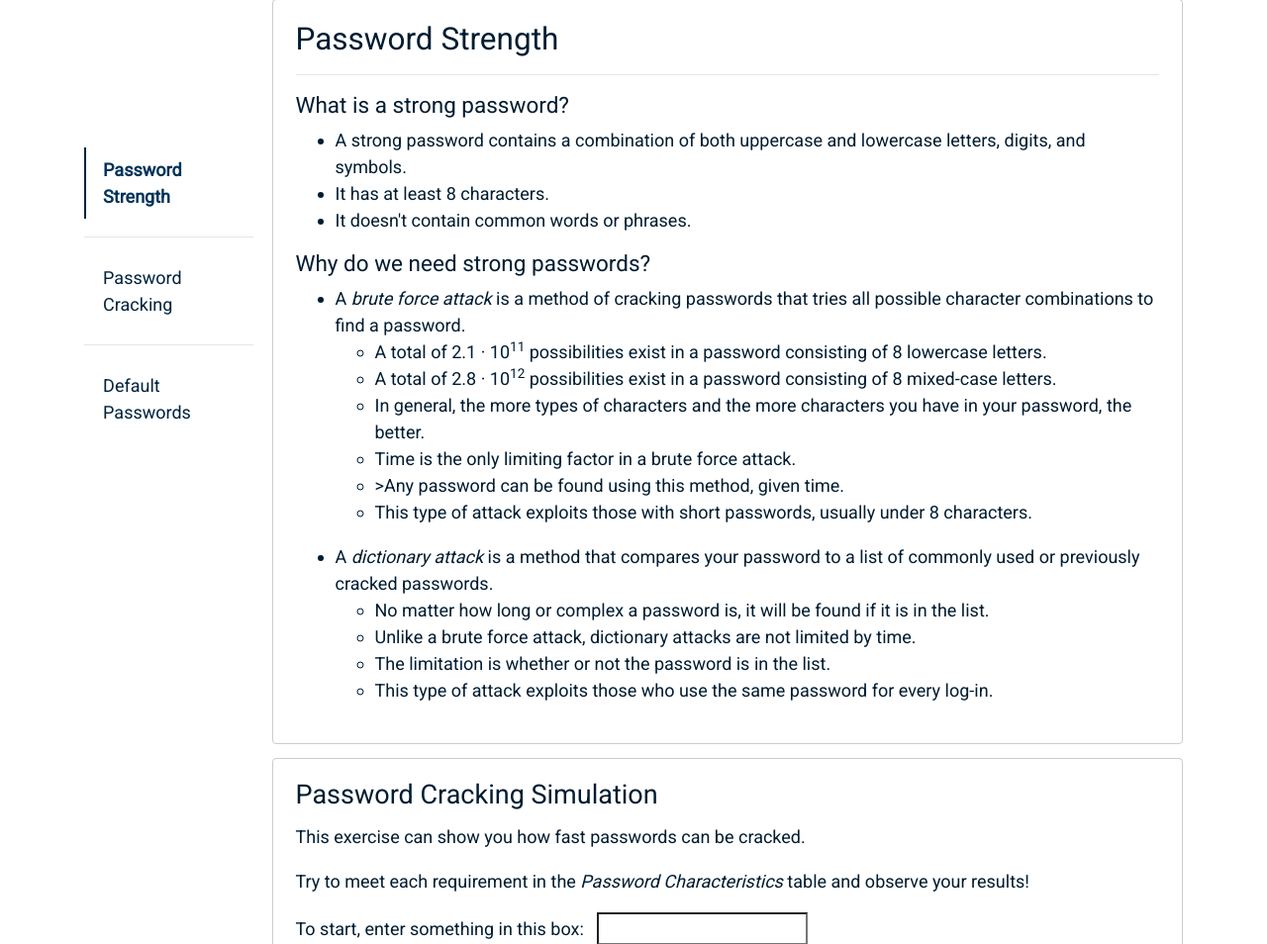
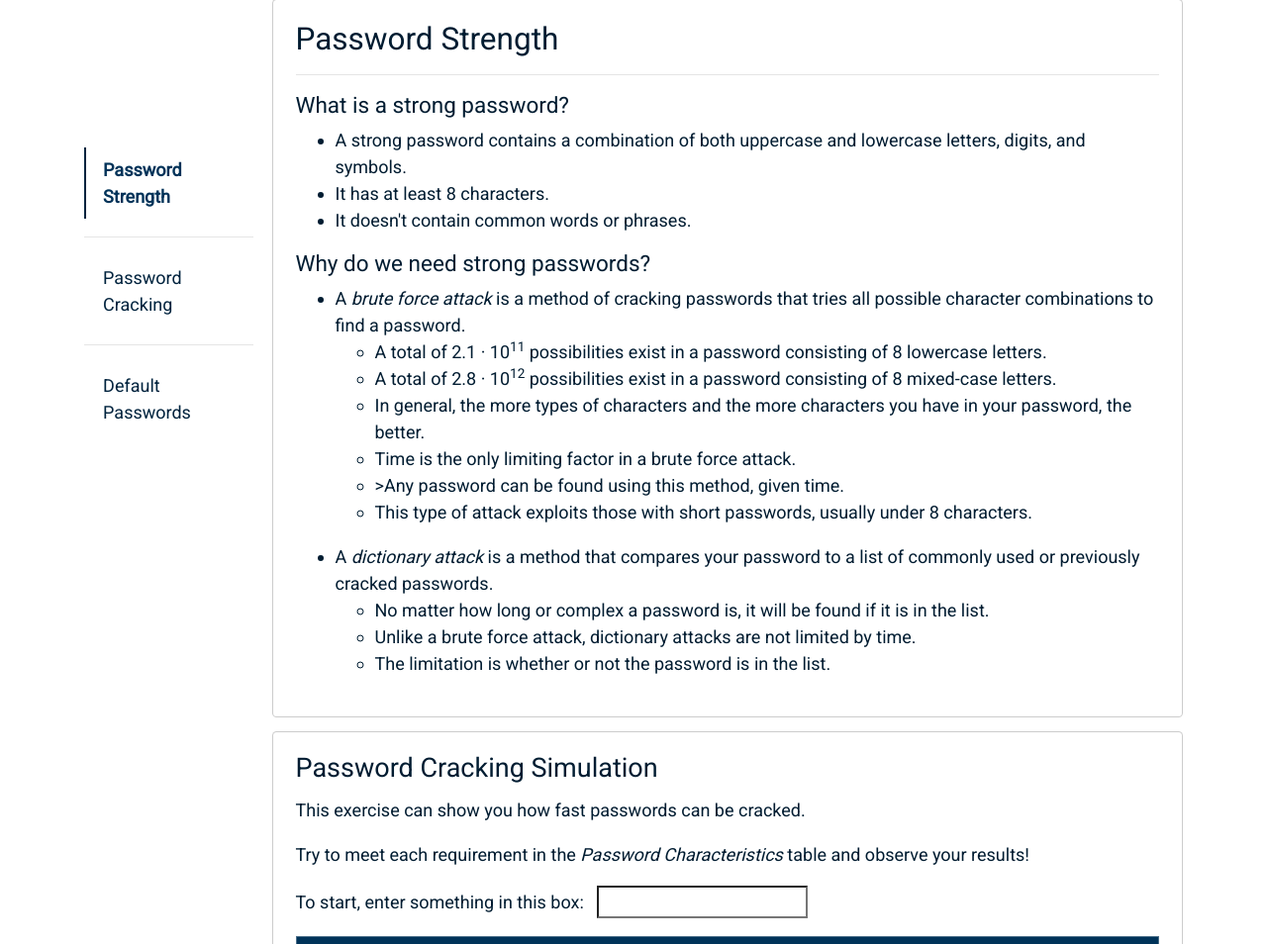
Before and after one commit to vu-vinhcent/schoolserver-test, a Flask app: page /passwords in a window 1280 px wide. Shown: the part 378-1332 px from the top of the page at 99% size. Run offline with Flask 2, Linux system fonts and the light colour scheme; some libraries are stand-ins or nearby versions.

Commit message:
fixed wording

```diff
--- a/templates/passwords.html
+++ b/templates/passwords.html
@@ -110,7 +110,7 @@
                                         <li> No matter how long or complex a password is, it will be found if it is in the list. </li>
                                         <li> Unlike a brute force attack, dictionary attacks are not limited by time. </li>
                                         <li> The limitation is whether or not the password is in the list. </li>
-                                        <li> This type of attack exploits those who use the same password for every log-in. </li>
+
                                     </ul>
                                 </li>
                             </ul>
@@ -221,7 +221,7 @@
                             </ul>
 
                             <p> Here is one of many websites that list default passwords: &nbsp;<a href="http://www.defaultpassword.com/"><b>http://www.defaultpassword.com/</b></a></p>
-
+                            <p>In the video below you can see how default passwords can be used against you.</p>
                             <div id="pw-video" class="embed-responsive embed-responsive-16by9 m-y-2">
                                 <p> Here is one incident that highlights the potential risks of using default passwords. </p>
                                 <iframe align="middle" class="embed-responsive-item" src="//www.youtube.com/embed/P0e-L9xuy6M" allowfullscreen></iframe>
```
